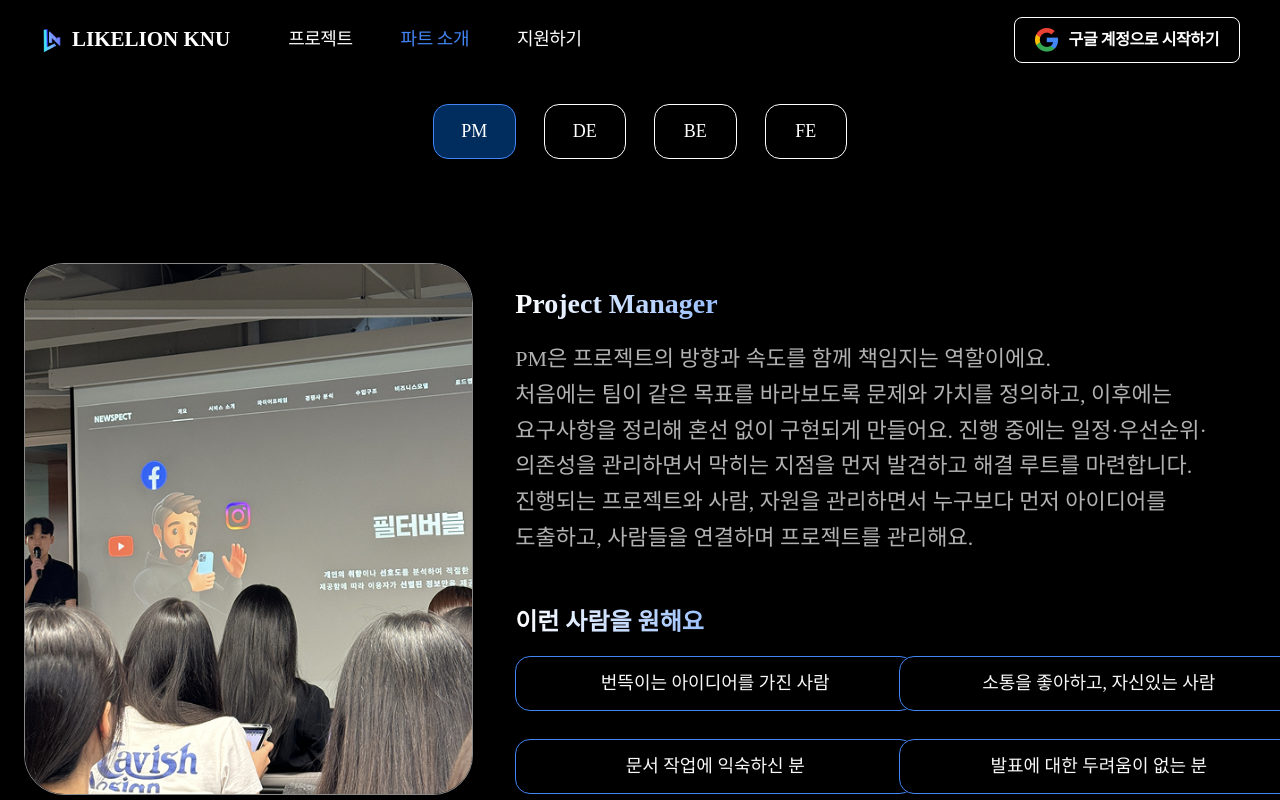
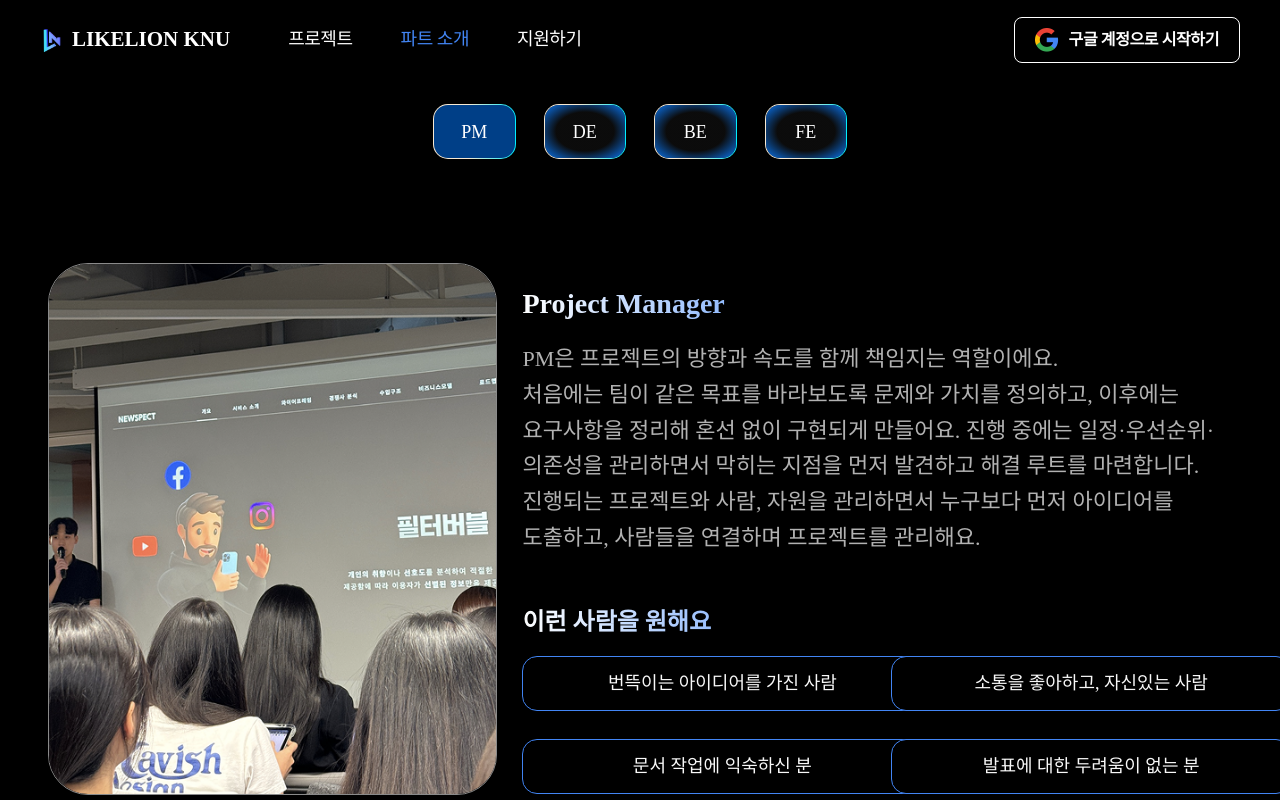
Before and after one commit to likelionknu/apply-page-client, a React (Vite) app: page /part/PM in a window 1280 px wide. Shown: the top 800 px of the page. Built offline with nearby package versions, Linux system fonts and the light colour scheme; a web font is replaced by a local one.

Commit message:
#16 style: 좌우여백 추가 및 버튼 컴포넌트 수정

```diff
--- a/src/features/partpage/pages/PartMainPage.tsx
+++ b/src/features/partpage/pages/PartMainPage.tsx
@@ -118,21 +118,18 @@ function PartMainPage() {
     <div className="bg-black1 text-white1 flex min-h-screen w-full flex-col">
       <Header />
       <main className="w-full grow">
-        <div className="mx-auto flex max-w-[1440px] flex-col items-center px-6 pt-6 pb-12">
+        <div className="mx-auto flex max-w-[1440px] flex-col items-center px-12 pt-6 pb-12">
           {/* <div className="mx-auto flex max-w-6xl flex-col items-center"> */}
           {/* 파트 선택 버튼 */}
           <div className="mx-auto mb-16 flex w-[414px] gap-7">
-            {Object.keys(partDetails).map((part) => (
+            {Object.keys(partDetails).map((partKey) => (
               <Button
+                key={partKey}
                 variant="part"
-                onClick={() => navigate(`/part/${part}`)}
-                className={`transition-all duration-300 ${
-                  selectedPart === part
-                    ? "bg-button-active text-white1 border-blue!"
-                    : "hover:bg-black2 hover:border-gray2 hover:shadow-[inset_0_0_10px_rgba(93,226,255,0.4)]"
-                }`}
+                selected={selectedPart === partKey}
+                onClick={() => navigate(`/part/${partKey}`)}
               >
-                {part}
+                {partKey}
               </Button>
             ))}
           </div>
--- a/src/shared/components/Button.tsx
+++ b/src/shared/components/Button.tsx
@@ -20,7 +20,7 @@ interface ButtonProps {
   variant: ButtonVariantType;
   children: React.ReactNode;
   onClick?: () => void;
-  className?: string;
+  selected?: boolean;
 }
 
 // 모달 버튼을 기본값으로
@@ -28,19 +28,18 @@ function Button({
   variant = "modal",
   children,
   onClick,
-  className,
+  selected = false,
 }: ButtonProps) {
   const styles = BUTTON_VARIANTS[variant];
 
   return (
     <button
       type="button"
-      className={`flex items-center justify-center font-medium ${styles} ${className ?? ""}`}
+      className={`button-style ${styles} ${selected ? "button-style--active" : ""} flex items-center justify-center leading-6 font-medium`}
       onClick={onClick}
     >
       {children}
     </button>
   );
 }
-
 export default Button;
--- a/src/shared/styles/global.css
+++ b/src/shared/styles/global.css
@@ -39,6 +39,16 @@
   background-clip: padding-box, padding-box, border-box;
 
   cursor: pointer;
+}
+
+/* 선택된 버튼 */
+.button-style--active {
+  background-image:
+    linear-gradient(#003f87, #003f87),
+    linear-gradient(to right, #f7e9d3 0%, #f7e9d3 43%, #00eeff 100%);
+
+  background-origin: border-box;
+  background-clip: padding-box, border-box;
 }
 
 .recruit-tag-style {
```
